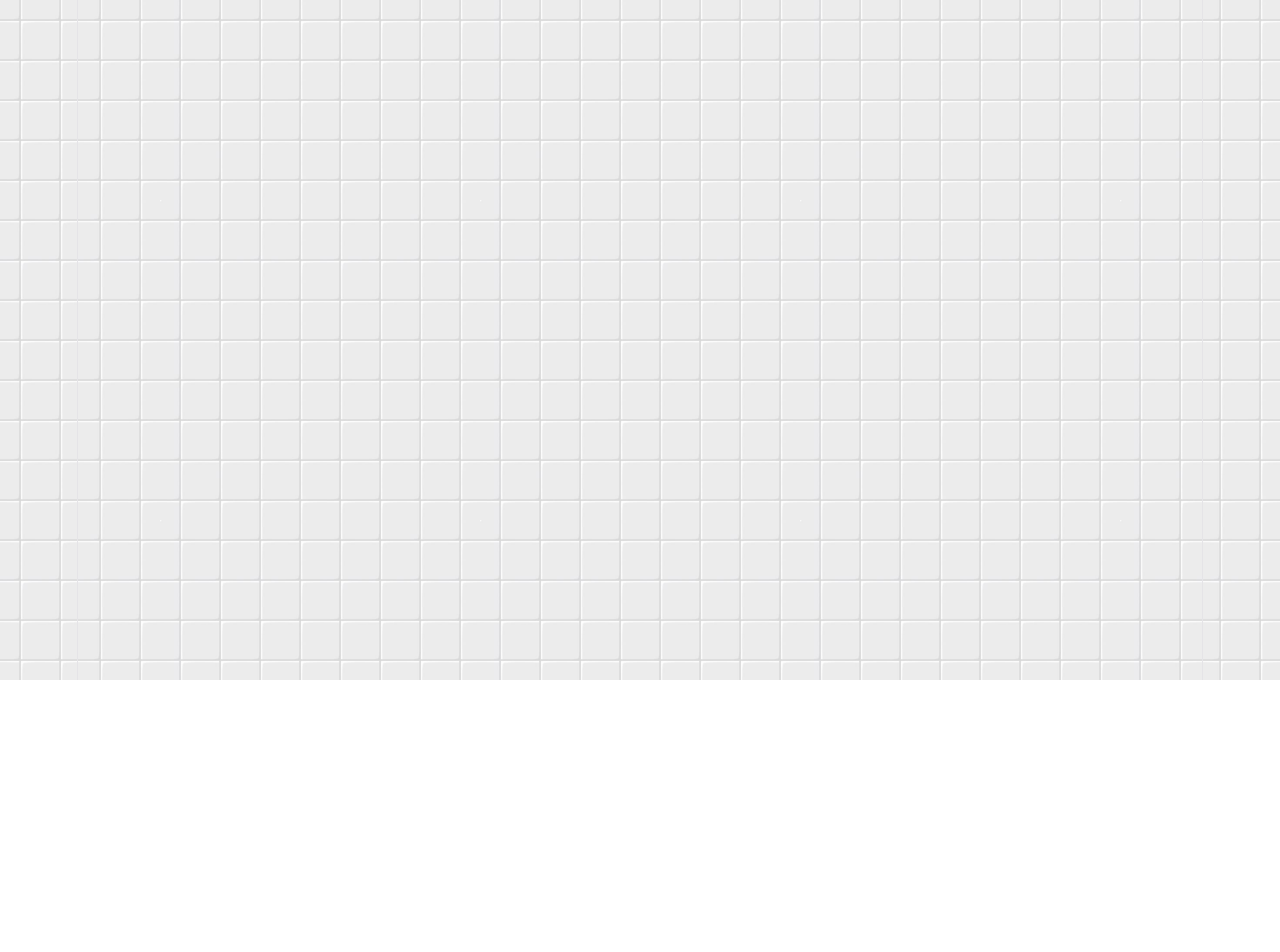
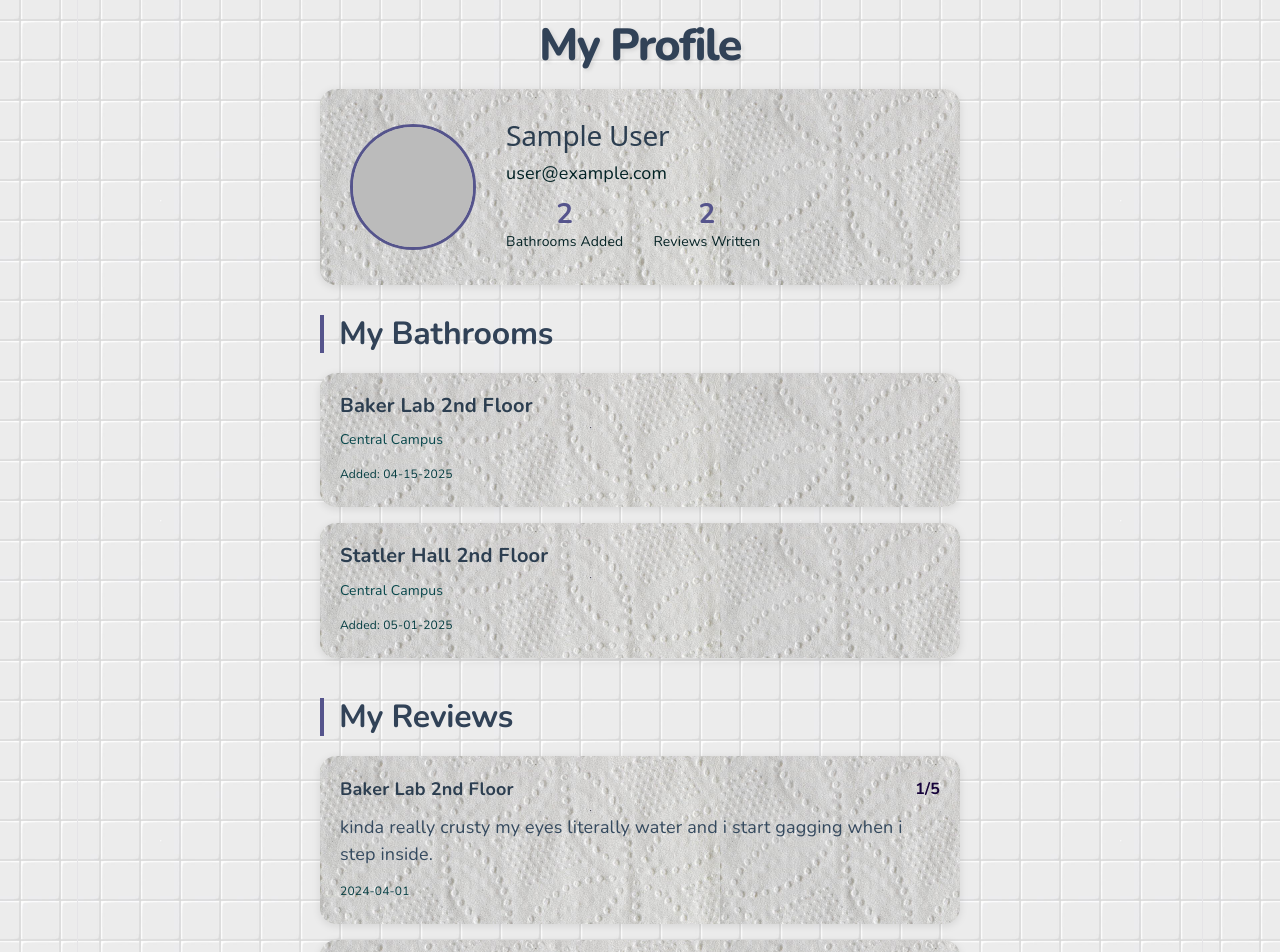
Before and after one commit to jellizz/bathroom, a React (Vite) app: page /profile in a window 1280 px wide. Shown: the part 120-1072 px from the top of the page. Before the commit the page ends 800 px from the top, so only its background shows below. Built offline with nearby package versions, Linux system fonts and the light colour scheme; no server answers; sample sign-in values are in the browser's storage; a web font is replaced by a local one.

Commit message:
Added user profile page and linked to main page (clickable from username once logged in). Has hardcoded data as of right now.

```diff
--- a/src/App.tsx
+++ b/src/App.tsx
@@ -5,6 +5,7 @@ import Browse from './pages/Browse'
 import Add from './pages/Add'
 import BathroomDisplay from './pages/BathroomDisplay'
 import Screenshots from './pages/Screenshots'
+import Profile from './pages/Profile'
 
 // The main app component. Allows "routing" to different pages using React Router! Yay!
 // Has upper navigation bar for accessing different pages
@@ -28,6 +29,7 @@ function App() {
         <Route path="/bathroom/:id" element={<BathroomDisplay />} />
         <Route path="/add" element={<Add />} />
         <Route path="/whycornellbathrooms" element={<Screenshots />} />
+        <Route path="/profile" element={<Profile />} />
       </Routes>
     </BrowserRouter>
   )
--- a/src/pages/Login.css
+++ b/src/pages/Login.css
@@ -39,3 +39,16 @@
 .username {
   color: rgb(40, 60, 90);
 }
+
+.username-link {
+  text-decoration: none;
+  transition: opacity 0.2s ease;
+}
+
+.username-link:hover {
+  opacity: 0.7;
+}
+
+.username-link .username {
+  cursor: pointer;
+}
--- a/src/pages/Login.tsx
+++ b/src/pages/Login.tsx
@@ -2,6 +2,7 @@ import { useState, useEffect } from 'react';
 import { auth, googleProvider } from '../firebase';
 import { signInWithPopup, signOut } from 'firebase/auth';
 import type { User } from 'firebase/auth';
+import { Link } from 'react-router-dom';
 import './Login.css';
 
 export default function LoginButton() {
@@ -33,7 +34,9 @@ export default function LoginButton() {
   if (user) {
     return (
       <div className="user-info">
-        <span className="username">{user.displayName}</span>
+        <Link to="/profile" className="username-link">
+          <span className="username">{user.displayName}</span>
+        </Link>
         <button className="logout-button" onClick={logOut}>Logout</button>
       </div>
     );
--- /dev/null
+++ b/src/pages/Profile.css
@@ -0,0 +1,274 @@
+/* Profile Page - Matches Browse page structure */
+.profile-page {
+  padding: 24px 20px;
+  max-width: 980px;
+  margin: 0 auto;
+  text-align: center;
+}
+
+.profile-page h1 {
+  font-family: 'Nunito', sans-serif;
+  font-size: 45px;
+  font-weight: 800;
+  color: rgb(49, 66, 87);
+  text-shadow: 2px 2px 4px rgba(0,0,0,0.1);
+  text-align: center;
+  margin-bottom: 30px;
+}
+
+.profile-header-card {
+  background: url('/toilet-paper-2.jpg');
+  background-size: 400px;
+  border-radius: 16px;
+  padding: 30px;
+  margin-bottom: 30px;
+  display: flex;
+  align-items: center;
+  gap: 30px;
+  text-align: left;
+  box-shadow: 0 2px 8px rgba(0,0,0,0.1);
+}
+
+.profile-avatar {
+  width: 120px;
+  height: 120px;
+  border-radius: 50%;
+  border: 3px solid #55548c;
+  object-fit: cover;
+}
+
+.profile-info h2 {
+  margin: 0 0 8px;
+  color: #2c3e50;
+  font-size: 28px;
+}
+
+.profile-info p {
+  margin: 0 0 15px;
+  color: #002124;
+}
+
+.profile-stats {
+  display: flex;
+  gap: 30px;
+}
+
+.stat {
+  text-align: center;
+}
+
+.stat-number {
+  display: block;
+  font-size: 28px;
+  font-weight: bold;
+  color: #55548c;
+}
+
+.stat-label {
+  color: #052325;
+  font-size: 14px;
+}
+
+.profile-section {
+  margin-bottom: 40px;
+  text-align: left;
+}
+
+.profile-section h2 {
+  font-family: 'Nunito', sans-serif;
+  font-size: 32px;
+  font-weight: 700;
+  color: rgb(49, 66, 87);
+  margin-bottom: 20px;
+  text-align: left;
+  border-left: 4px solid #55548c;
+  padding-left: 15px;
+}
+
+/* llist of bathrooms contributed */
+.profile-page-list {
+  display: flex;
+  flex-direction: column;
+  gap: 16px;
+  max-width: 100%;
+  align-items: center;
+}
+
+.profile-page-card {
+  width: 100%;
+  max-width: 600px;
+  background: url('/toilet-paper-2.jpg');
+  background-size: 400px;
+  border-radius: 16px;
+  padding: 20px;
+  text-decoration: none;
+  transition: all 0.2s ease;
+  box-shadow: 0 2px 8px rgba(0,0,0,0.1);
+  text-align: left;
+}
+
+.profile-page-card:hover {
+  transform: translateY(-2px);
+  box-shadow: 0 4px 12px rgba(0,0,0,0.15);
+  border-color: #55548c;
+}
+
+.profile-page-card h3 {
+  margin: 0 0 8px;
+  color: #2c3e50;
+  font-size: 20px;
+}
+
+.profile-page-location {
+  color: #08474b;
+  font-size: 14px;
+  margin: 5px 0;
+}
+
+.profile-page-date {
+  color: #053d41;
+  font-size: 12px;
+  margin-top: 8px;
+}
+
+/* Reviews List */
+.reviews-list {
+  display: flex;
+  flex-direction: column;
+  gap: 16px;
+  max-width: 100%;
+  align-items: center;
+}
+
+.review-card {
+  width: 100%;
+  max-width: 600px;
+  background: url('/toilet-paper-2.jpg');
+  background-size: 400px;
+  border-radius: 16px;
+  padding: 20px;
+  transition: all 0.2s ease;
+  box-shadow: 0 2px 8px rgba(0,0,0,0.1);
+  text-align: left;
+}
+
+.review-card:hover {
+  transform: translateY(-2px);
+  box-shadow: 0 4px 12px rgba(0,0,0,0.15);
+  border-color: #55548c;
+}
+
+.review-header {
+  display: flex;
+  justify-content: space-between;
+  align-items: center;
+  margin-bottom: 12px;
+}
+
+.review-profile-page-name {
+  text-decoration: none;
+}
+
+.review-profile-page-name h3 {
+  margin: 0;
+  color: #2c3e50;
+  font-size: 18px;
+}
+
+.review-profile-page-name:hover h3 {
+  color: #55548c;
+}
+
+.review-rating {
+  font-weight: bold;
+  color: #16033a;
+  font-size: 16px;
+}
+
+.review-text {
+  color: #34495e;
+  line-height: 1.5;
+  margin: 0 0 10px;
+}
+
+.review-date {
+  color: #053e43;
+  font-size: 12px;
+  margin: 0;
+}
+
+.empty-message {
+  text-align: center;
+  color: #04484d;
+  padding: 40px;
+  background: white;
+  border-radius: 16px;
+  width: 100%;
+  max-width: 600px;
+  margin: 0 auto;
+}
+
+/* Loading State */
+.profile-loading {
+  display: flex;
+  justify-content: center;
+  align-items: center;
+  height: calc(100vh - 80px);
+  font-size: 18px;
+  color: #2c3e50;
+}
+
+/* Responsive */
+@media (max-width: 768px) {
+  .profile-page {
+    padding: 15px;
+  }
+
+  .profile-page h1 {
+    font-size: 40px;
+  }
+
+  .profile-header-card {
+    flex-direction: column;
+    text-align: center;
+    gap: 15px;
+  }
+
+  .profile-info {
+    text-align: center;
+  }
+
+  .profile-stats {
+    justify-content: center;
+  }
+
+  .profile-section h2 {
+    font-size: 24px;
+  }
+}
+
+
+/* Remove link underlines in profile */
+.profile-page a,
+.profile-page a:link,
+.profile-page a:visited,
+.profile-page a:hover,
+.profile-page a:active {
+  text-decoration: none;
+  color: inherit;
+}
+
+/* Keep the card clickable but without underline */
+.profile-page-card {
+  cursor: pointer;
+  text-decoration: none;
+}
+
+.review-profile-page-name {
+  text-decoration: none;
+  cursor: pointer;
+}
+
+.review-profile-page-name h3 {
+  text-decoration: none;
+}
--- /dev/null
+++ b/src/pages/Profile.tsx
@@ -0,0 +1,126 @@
+import { useState, useEffect } from 'react';
+import { auth } from '../firebase';
+import { useNavigate } from 'react-router-dom'; // Remove Link import
+import './Profile.css';
+
+interface Bathroom {
+  firebaseId: string;
+  name: string;
+  location?: string;
+  createdAt?: string;
+}
+
+interface Review {
+  firebaseId: string;
+  text: string;
+  rating: number;
+  bathroomName?: string;
+  createdAt?: string;
+}
+
+export default function Profile() {
+  const [user, setUser] = useState(auth.currentUser);
+  const [userBathrooms, setUserBathrooms] = useState<Bathroom[]>([]);
+  const [userReviews, setUserReviews] = useState<Review[]>([]);
+  const [loading, setLoading] = useState(true);
+  const navigate = useNavigate();
+
+  useEffect(() => {
+    if (!auth.currentUser) {
+      navigate('/');
+      return;
+    }
+
+    const fetchUserData = async () => {
+      setUser(auth.currentUser);
+
+      setUserBathrooms([
+        { firebaseId: '1', name: 'Baker Lab 2nd Floor', location: 'Central Campus', createdAt: '04-15-2025' },
+        { firebaseId: '3', name: 'Statler Hall 2nd Floor', location: 'Central Campus', createdAt: '05-01-2025' },
+      ]);
+
+      setUserReviews([
+        { firebaseId: '1', text: 'kinda really crusty my eyes literally water and i start gagging when i step inside.', rating: 1, bathroomName: 'Baker Lab 2nd Floor', createdAt: '2024-04-01' },
+        { firebaseId: '2', text: 'it smellllsss omfg why does it smell. there are too many people using it too, so i can never poop in peace.', rating: 2, bathroomName: 'Uris Library 1st Floor', createdAt: '2024-04-02' },
+      ]);
+
+      setLoading(false);
+    };
+
+    fetchUserData();
+  }, [navigate]);
+
+  if (loading) {
+    return <div className="profile-loading">Loading profile...</div>;
+  }
+
+  return (
+    <div className="profile-page">
+      <h1>My Profile</h1>
+
+      {/* Profile Header Card */}
+      <div className="profile-header-card">
+        <img
+          src={user?.photoURL || '/pfp.jpg'}
+          alt="Profile"
+          className="profile-avatar"
+        />
+        <div className="profile-info">
+          <h2>{user?.displayName}</h2>
+          <p>{user?.email}</p>
+          <div className="profile-stats">
+            <div className="stat">
+              <span className="stat-number">{userBathrooms.length}</span>
+              <span className="stat-label">Bathrooms Added</span>
+            </div>
+            <div className="stat">
+              <span className="stat-number">{userReviews.length}</span>
+              <span className="stat-label">Reviews Written</span>
+            </div>
+          </div>
+        </div>
+      </div>
+
+      {/* My Bathrooms Section - NO LINKS */}
+      <div className="profile-section">
+        <h2>My Bathrooms</h2>
+        <div className="profile-page-list">
+          {userBathrooms.length === 0 ? (
+            <p className="empty-message">You haven't added any bathrooms yet.</p>
+          ) : (
+            userBathrooms.map((bathroom) => (
+              <div key={bathroom.firebaseId} className="profile-page-card">
+                <h3>{bathroom.name}</h3>
+                <p className="profile-page-location">{bathroom.location}</p>
+                <p className="profile-page-date">Added: {bathroom.createdAt}</p>
+              </div>
+            ))
+          )}
+        </div>
+      </div>
+
+      {/* My Reviews Section - NO LINKS */}
+      <div className="profile-section">
+        <h2>My Reviews</h2>
+        <div className="reviews-list">
+          {userReviews.length === 0 ? (
+            <p className="empty-message">You haven't written any reviews yet.</p>
+          ) : (
+            userReviews.map((review) => (
+              <div key={review.firebaseId} className="review-card">
+                <div className="review-header">
+                  <span className="review-profile-page-name">
+                    <h3>{review.bathroomName}</h3>
+                  </span>
+                  <span className="review-rating">{review.rating}/5</span>
+                </div>
+                <p className="review-text">{review.text}</p>
+                <p className="review-date">{review.createdAt}</p>
+              </div>
+            ))
+          )}
+        </div>
+      </div>
+    </div>
+  );
+}
```
Also changed, not shown: public/pfp.jpg (added).
